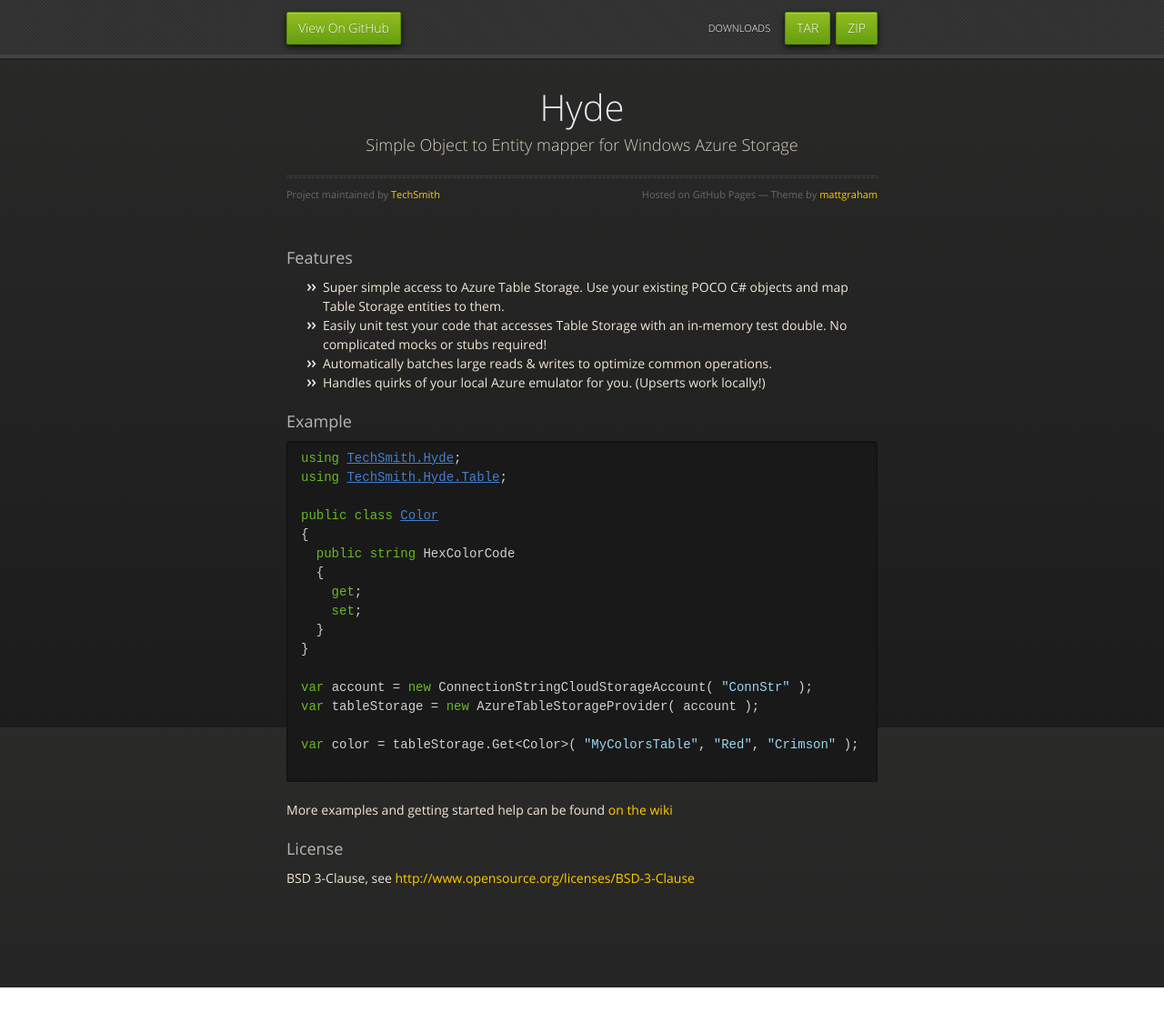
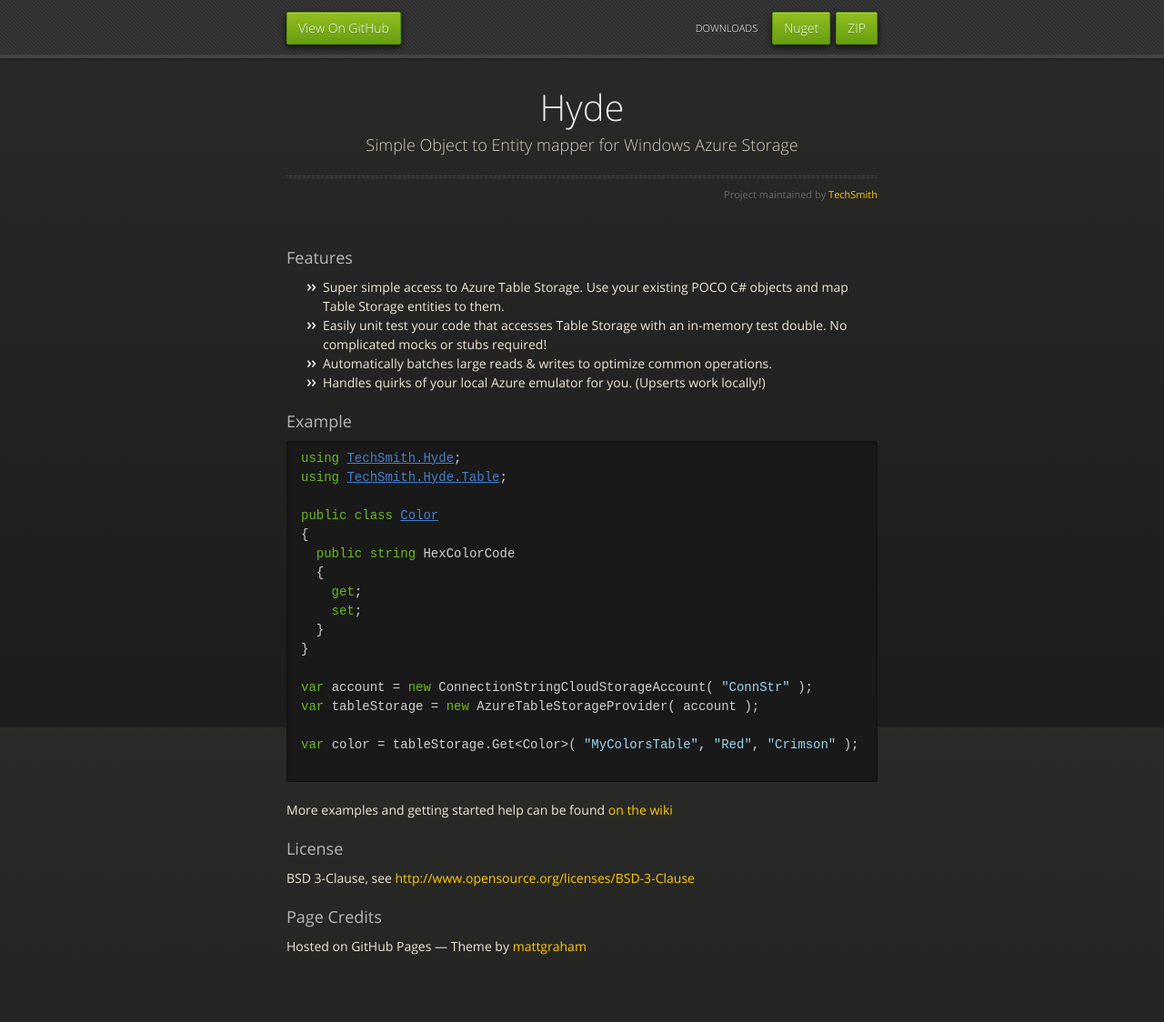
Before and after one commit to rdons/hyde, a plain HTML site: page index.html in a window 1280 px wide. Shown: the whole page at 91% size. Before the commit the page ends 1086 px from the top, so only its background shows below. Drawn offline with nearby package versions, Linux system fonts and the light colour scheme.

Commit message:
Updating layout of website. Added nuget link

```diff
--- a/index.html
+++ b/index.html
@@ -22,7 +22,7 @@
         <nav>
           <li class="fork"><a href="https://github.com/TechSmith/hyde">View On GitHub</a></li>
           <li class="downloads"><a href="https://github.com/TechSmith/hyde/zipball/master">ZIP</a></li>
-          <li class="downloads"><a href="https://github.com/TechSmith/hyde/tarball/master">TAR</a></li>
+          <li class="downloads"><a href="http://nuget.org/packages/TechSmith.Hyde">Nuget</a></li>
           <li class="title">DOWNLOADS</li>
         </nav>
       </div><!-- end header -->
@@ -34,8 +34,7 @@
           <h1>Hyde</h1>
           <p>Simple Object to Entity mapper for Windows Azure Storage</p>
           <hr>
-          <span class="credits left">Project maintained by <a href="https://github.com/TechSmith">TechSmith</a></span>
-          <span class="credits right">Hosted on GitHub Pages &mdash; Theme by <a href="http://twitter.com/#!/michigangraham">mattgraham</a></span>
+          <span class="credits right">Project maintained by <a href="https://github.com/TechSmith">TechSmith</a></span>
         </div>
 
         <h3>Features</h3>
@@ -71,6 +70,10 @@
 <h3>License</h3>
 
 <p>BSD 3-Clause, see <a href="http://www.opensource.org/licenses/BSD-3-Clause">http://www.opensource.org/licenses/BSD-3-Clause</a></p>
+<p>
+  <h3>Page Credits</h3>
+  <p>Hosted on GitHub Pages &mdash; Theme by <a href="http://twitter.com/#!/michigangraham">mattgraham</a></p>
+</p>
       </section>
 
     </div>
```
